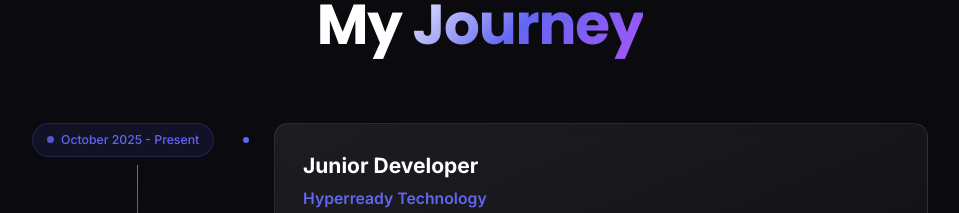
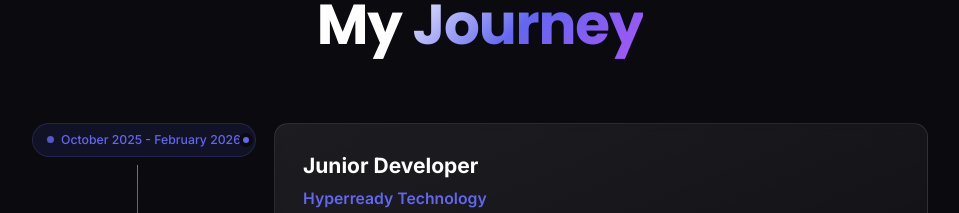
Before and after one commit to Siva05-code/sivakarthick, a React (Create React App) app: page / in a window 1280 px wide. Shown: the part 3960-4173 px from the top of the page, without its empty margins (160-1119 px from the left). Built offline with nearby package versions, Linux system fonts and the light colour scheme; the HTML template or start-up script is replaced by a standard one.

Commit message:
Data update

```diff
--- a/src/data/experience.js
+++ b/src/data/experience.js
@@ -22,7 +22,7 @@ export const experienceData = [
     company: "Hyperready Technology",
     location: "Coimbatore, India",
     startDate: "October 2025",
-    endDate: "Present",
+    endDate: "February 2026",
     type: "Internship",
     description: "Working on real-time projects and gaining hands-on experience in software development.",
     responsibilities: [
```
